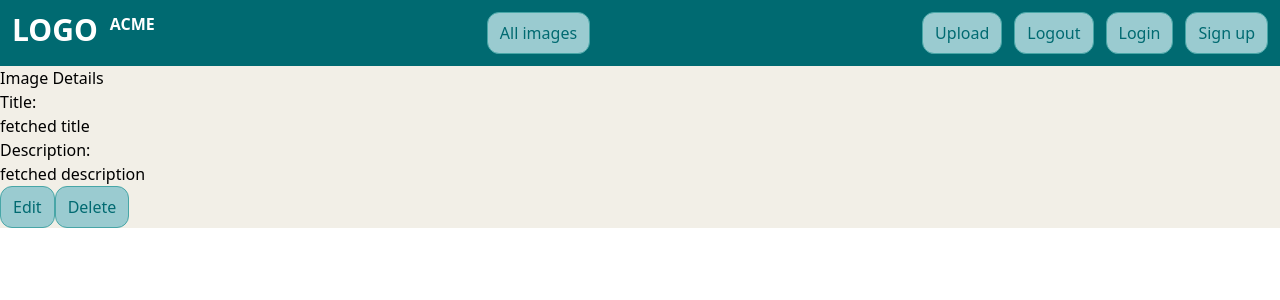
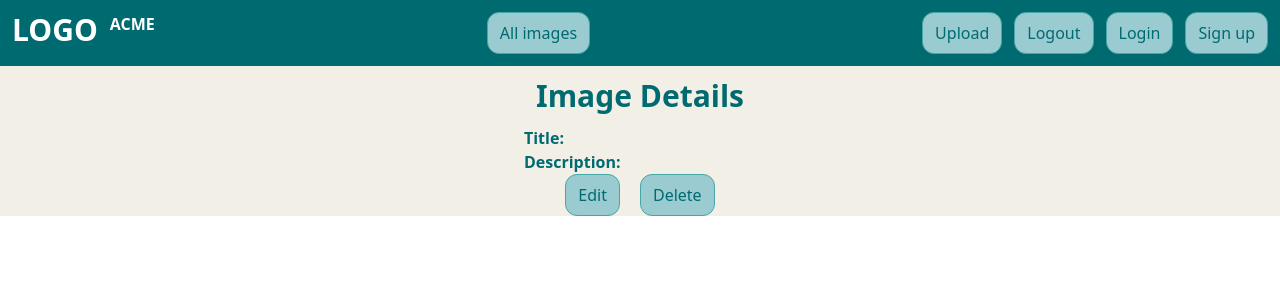
Before and after one commit to infernall92/image-sharing-app, a React (Vite) app: page /images/1/details in a window 1280 px wide. Shown: the top 300 px of the page. Built offline with nearby package versions, Linux system fonts and the light colour scheme; no server answers; what @heroui/react would draw is missing.

Commit message:
fix functionality and style details page

```diff
--- a/src/components/image-details/ImageDetails.jsx
+++ b/src/components/image-details/ImageDetails.jsx
@@ -1,21 +1,42 @@
+import { useEffect, useState } from "react";
 import Button from "../button/Button";
+import { useParams } from "react-router";
+import imageService from "../../services/imageService";
 
 export default function ImageDetails() {
+  const [image, setImage] = useState({});
+  const { imageId } = useParams();
+
+  useEffect(() => {
+    (async () => {
+      const result = await imageService.getImage(imageId);
+      setImage(result);
+    })();
+  }, [imageId]);
+  image;
+
   return (
-    <section id="image-details" className="text-black">
-      <div className="">
+    <section id="image-details" className="text-[#006A71]">
+      <div className="flex flex-col justify-center items-center">
         <div>
-          <h1 className="">Image Details</h1>
+          <h1 className="text-center font-extrabold text-3xl m-3 text-[#006A71]">
+            Image Details
+          </h1>
           {/* IMAGE HERE */}
-          <span className="">Title:</span>
-          <p className="">fetched title</p>
-          <span className="">Description:</span>
-          <p className="">fetched description</p>
+          <img src={image.url} />
+          <div className="flex gap-3">
+            <span className="font-bold">Title:</span>
+            <p className="">{image.title}</p>
+          </div>
+          <div className="flex gap-3">
+            <span className="font-bold">Description:</span>
+            <p className="">{image.description}</p>
+          </div>
         </div>
         {/* for owners add buttons edit and delete */}
-        <div>
-          <Button onClick={""}>Edit</Button>
-          <Button onClick={""}>Delete</Button>
+        <div className="flex gap-5">
+          <Button onClick={() => {}}>Edit</Button>
+          <Button onClick={() => {}}>Delete</Button>
         </div>
       </div>
     </section>
--- a/src/components/image-upload/ImageUpload.jsx
+++ b/src/components/image-upload/ImageUpload.jsx
@@ -9,7 +9,7 @@ export default function ImageUpload() {
 
     await imageService.upload(imageData);
 
-    navigate("/catalog");
+    navigate("/images");
   };
 
   return (
--- a/src/utils/request.js
+++ b/src/utils/request.js
@@ -1,24 +1,32 @@
 export const request = async (method, url, data) => {
   let options = {};
 
-  if (method != "GET") {
-    options = {
-      method,
-    };
+  if (method !== "GET") {
+    options.method = method;
   }
 
   if (data) {
     options = {
       ...options,
       headers: {
-        "Content-type": "application/json",
+        "Content-Type": "application/json",
       },
       body: JSON.stringify(data),
     };
   }
 
   const response = await fetch(url, options);
-  const result = response.json();
+
+  // Defensive parsing
+  let result;
+  try {
+    // Some JSON stores return `null` or empty response with 200
+    const text = await response.text();
+    result = text ? JSON.parse(text) : null;
+  } catch (err) {
+    console.error("Failed to parse JSON:", err);
+    result = null;
+  }
 
   return result;
 };
```
